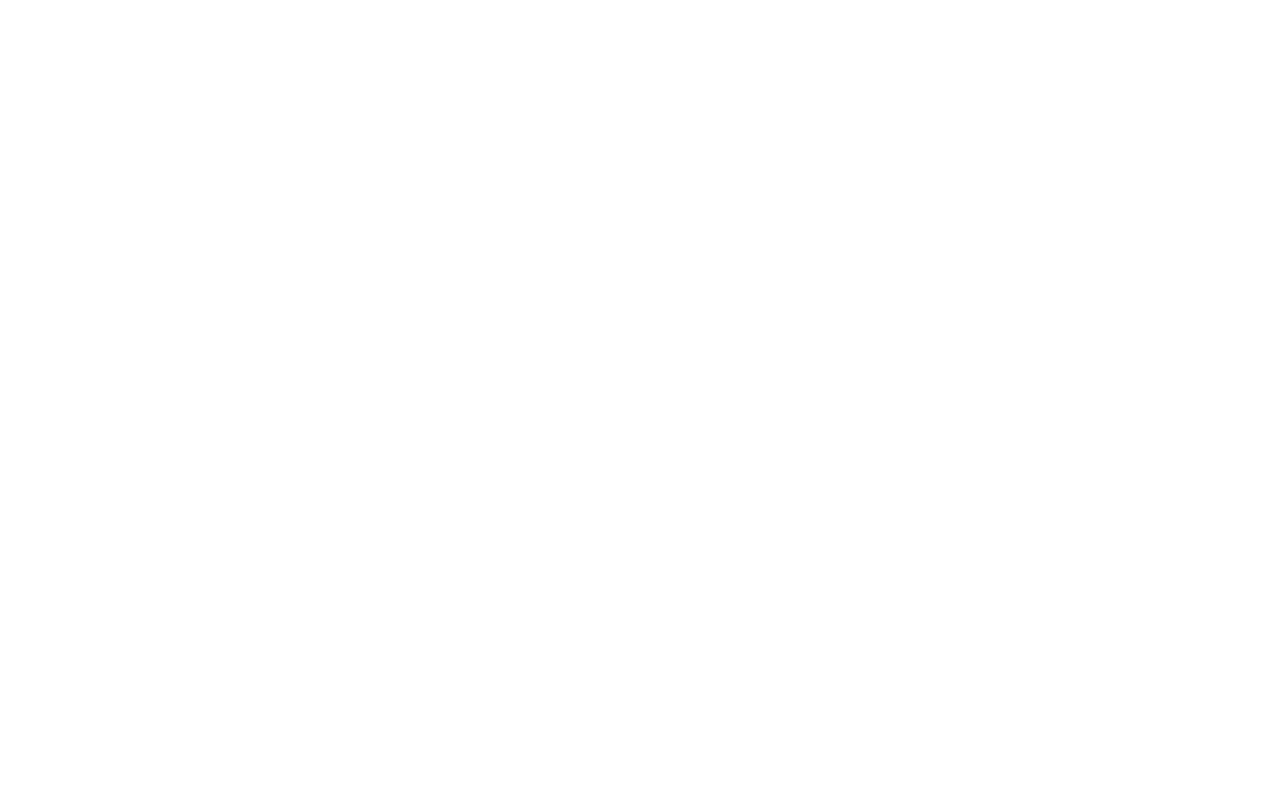
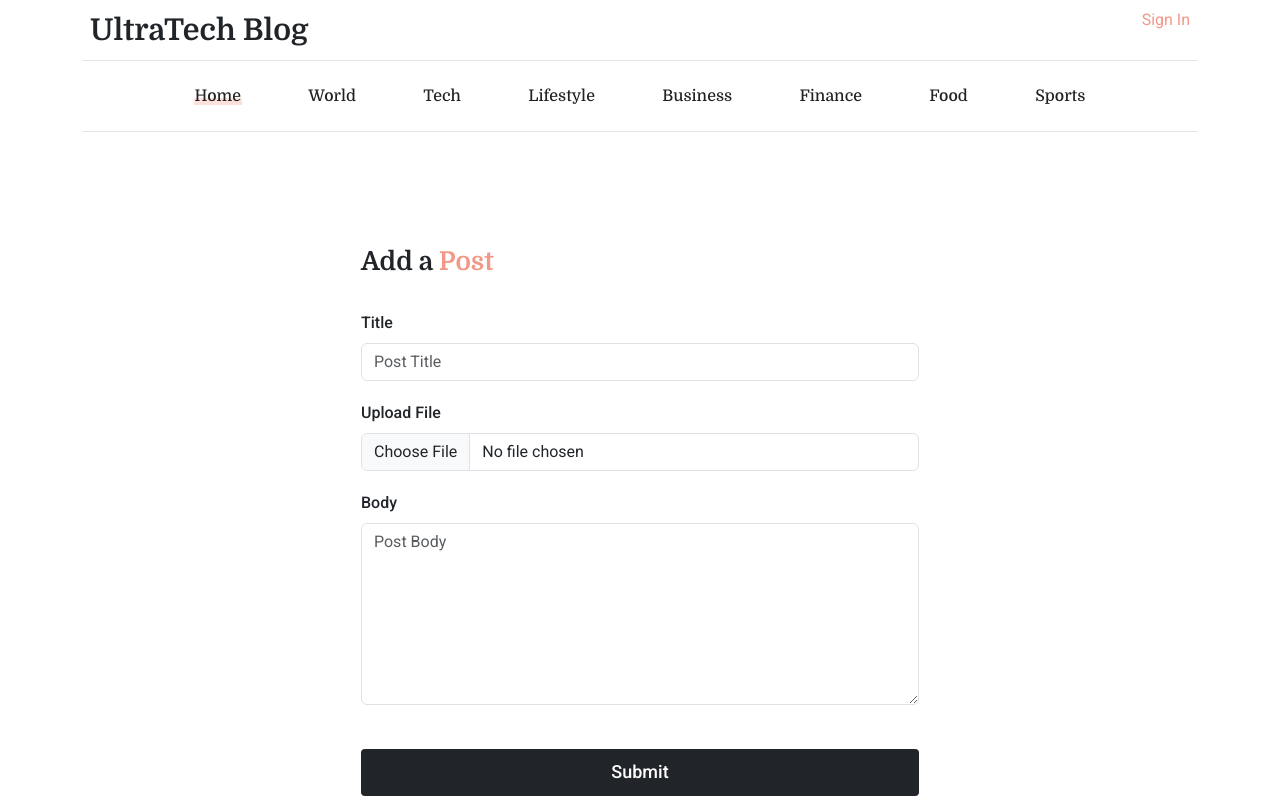
Before and after one commit to ultramind/mern-blog-2024, a React (Vite) app in the folder frontend/: page /add-post in a window 1280 px wide. Before the commit this address had no page. Shown: the top 800 px of the page. Built offline with nearby package versions, Linux system fonts and the light colour scheme.

Commit message:
Create the UI of the add post page

```diff
--- a/frontend/src/App.jsx
+++ b/frontend/src/App.jsx
@@ -3,6 +3,7 @@
 import { Routes, Route } from 'react-router-dom'
 import Login from './pages/Login'
 import Register from './pages/Register'
+import AddPost from './pages/AddPost'
 
 const App = () => {
   return (
@@ -17,6 +18,15 @@
       />
       <Route path='/login' element={<Login />} />
       <Route path='/register' element={<Register />} />
+      ;
+      <Route
+        path='/add-post'
+        element={
+          <Layout>
+            <AddPost />
+          </Layout>
+        }
+      />
     </Routes>
   )
 }
--- a/frontend/src/Layout.jsx
+++ b/frontend/src/Layout.jsx
@@ -2,19 +2,19 @@
 import Header from './components/Header'
 import Footer from './components/Footer'
 
-const Layout = ({children}) => {
+const Layout = ({ children }) => {
   return (
-    <div id="wrapper">
-        {/* header */}
-        <Header/>
-            <section id="content">
-                <div className="content-wrap pt-5" style={{overflow: 'visible'}}>
-                    <div className="container">
-                        {children}
-                    </div>
-                </div>
-            </section>
-        <Footer/>
+    <div id='wrapper'>
+      {/* header */}
+      <Header />
+      <section id='content'>
+        <div className='content-wrap pt-5' style={{ overflow: 'visible' }}>
+          <div className='container d-flex justify-content-center'>
+            {children}
+          </div>
+        </div>
+      </section>
+      <Footer />
     </div>
   )
 }
--- a/frontend/src/components/Header.jsx
+++ b/frontend/src/components/Header.jsx
@@ -56,9 +56,9 @@
                     className='dropdown-menu dropdown-menu-end'
                     aria-labelledby='dropdownMenuButton'
                   >
-                    <a href='#' className='dropdown-item'>
+                    <Link to='/add-post' className='dropdown-item'>
                       Add Post
-                    </a>
+                    </Link>
                     <a href='#' className='dropdown-item'>
                       My Profile
                     </a>
--- /dev/null
+++ b/frontend/src/pages/AddPost.jsx
@@ -0,0 +1,114 @@
+import React, { useState } from 'react'
+import { useFormik } from 'formik'
+import { PostSchema } from '../utils/validationSchema'
+
+const AddPost = () => {
+  const [post, setPost] = useState({
+    title: '',
+    body: ''
+  })
+
+  const handleAddPost = async values => {
+    console.log(values)
+  }
+
+  const {
+    handleBlur,
+    handleChange,
+    handleSubmit,
+    setFieldValue,
+    touched,
+    errors,
+    values
+  } = useFormik({
+    initialValues: post,
+    validationSchema: PostSchema,
+    onSubmit: handleAddPost
+  })
+
+  //   console.log(errors)
+  return (
+    <div className='w-50'>
+      <h3>
+        Add a <span>Post</span>
+      </h3>
+      <form className='row mb-0' onSubmit={handleSubmit}>
+        <div className='form-group col-12'>
+          <label htmlFor='author'>Title</label>
+          <input
+            type='text'
+            name='title'
+            onChange={handleChange}
+            onBlur={handleBlur}
+            value={values.title}
+            size='22'
+            tabIndex='1'
+            className='form-control'
+            placeholder='Post Title'
+          />
+          <span className='text-danger'>
+            {errors.title && touched.title ? errors.title : null}
+          </span>
+        </div>
+        <div className='form-group col-12'>
+          <label htmlFor='file'>Upload File</label>
+          <input
+            type='file'
+            name='image'
+            onChange={e => {
+              setFieldValue('image', e.currentTarget.files[0])
+            }}
+            size='22'
+            tabIndex='3'
+            className='form-control'
+          />
+          <span className='text-danger'>
+            {errors.image && touched.image ? errors.image : null}
+          </span>
+        </div>
+        <div className='w-100'></div>
+        <div className='form-group col-12'>
+          <label htmlFor='comment'>Body</label>
+          <textarea
+            name='body'
+            onChange={handleChange}
+            onBlur={handleBlur}
+            value={values.body}
+            cols='58'
+            rows='7'
+            tabIndex='4'
+            className='form-control'
+            placeholder='Post Body'
+          ></textarea>
+          <span className='text-danger'>
+            {errors.body && touched.body ? errors.body : null}
+          </span>
+        </div>
+        <div className='form-group col-12 mt-4 mb-0'>
+          {/* <button
+            name='submit'
+            type='submit'
+            tabIndex='5'
+            value='Submit'
+            className='button button-large button-black button-dark text-transform-none fw-medium ls-0 button-rounded m-0'
+          >
+            Submit Post
+          </button> */}
+
+          <button
+            name='submit'
+            type='submit'
+            id='submit-button'
+            tabIndex='5'
+            value='Submit'
+            className='button button-large button-black w-100 button-dark text-transform-none fw-medium ls-0 button-rounded m-0'
+          >
+            Submit
+          </button>
+        </div>
+      </form>
+    </div>
+  )
+}
+
+export default AddPost
--- a/frontend/src/utils/validationSchema.js
+++ b/frontend/src/utils/validationSchema.js
@@ -7,6 +7,11 @@
   password: Yup.string()
     .min(6, 'Minimum of 6 character')
     .required('Password is required')
+})
+
+export const PostSchema = Yup.object().shape({
+  title: Yup.string().required('Title is required'),
+  body: Yup.string().required('Body Is required')
 })
 
 // register schema
```
